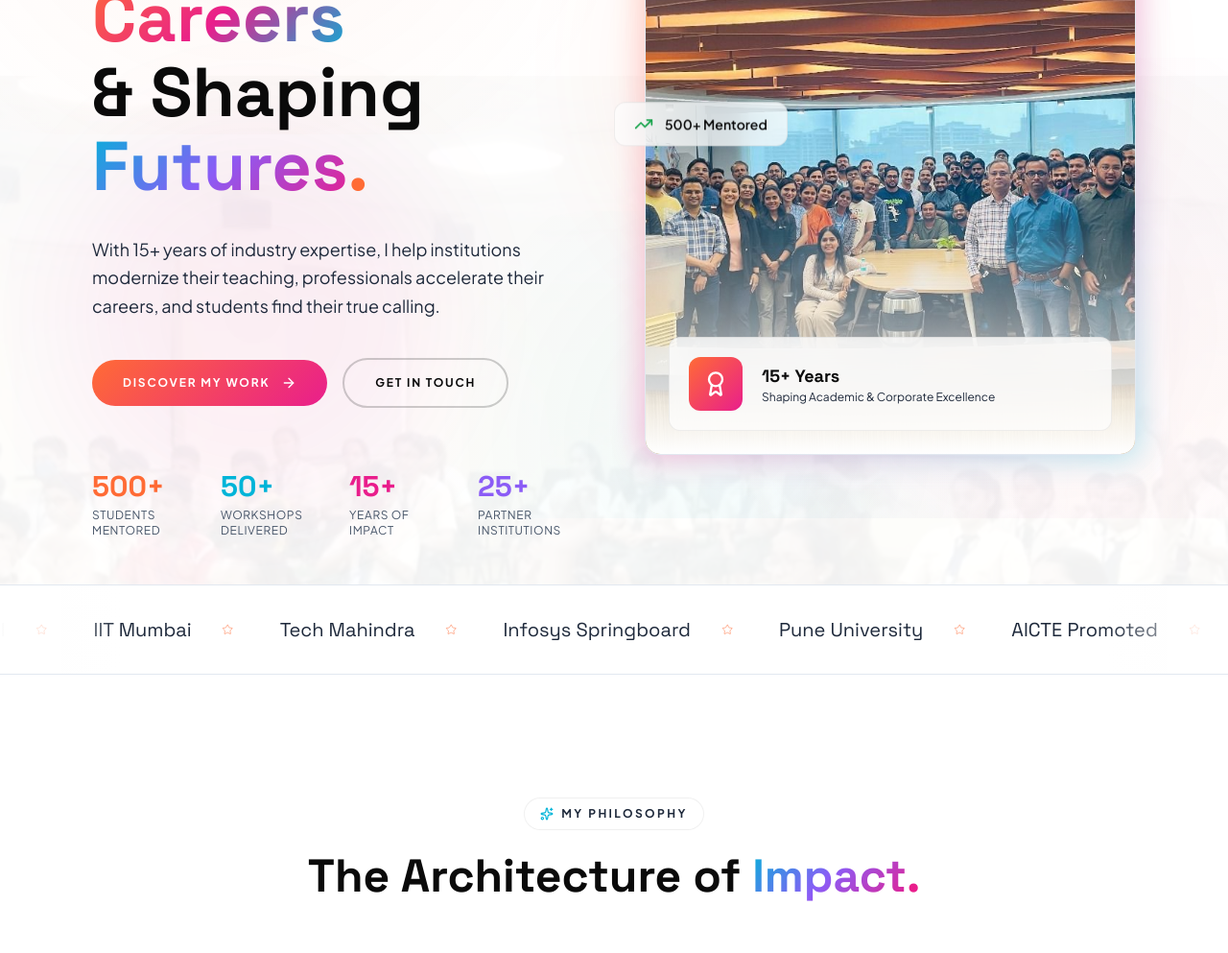
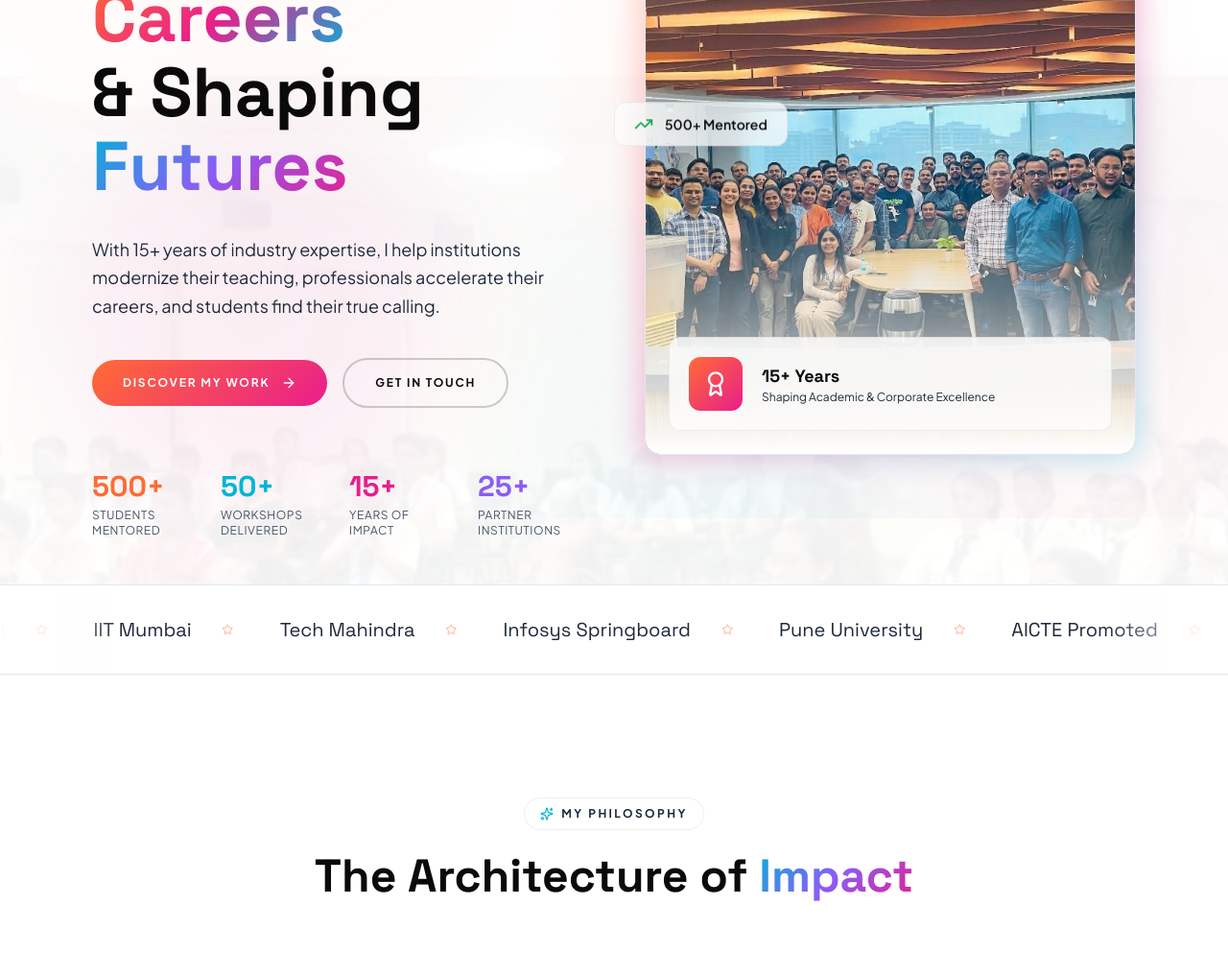
Before and after one commit to shteypandey28-hue/GS-Codebase, a React (Vite) app: page / in a window 1280 px wide. Shown: the part 260-1253 px from the top of the page at 96% size. Built offline with nearby package versions, Linux system fonts and the light colour scheme.

Commit message:
Fix: removed decorative dots from all section headings and hero titles

```diff
--- a/src/components/HeroBanner.jsx
+++ b/src/components/HeroBanner.jsx
@@ -41,7 +41,6 @@ export default function HeroBanner({ title, subtitle, image, accentColor = 'flam
           </div>
           <h1 className="font-display text-5xl md:text-7xl lg:text-8xl font-bold text-text-primary tracking-tight leading-[1.05]">
             {title}
-            <span className="gradient-text-vibrant">.</span>
           </h1>
         </motion.div>
       </div>
--- a/src/pages/Home.jsx
+++ b/src/pages/Home.jsx
@@ -105,7 +105,6 @@ export default function Home() {
               <span className="gradient-text-vibrant">Careers</span>
               <br />& Shaping{' '}
               <span className="gradient-text-cool">Futures</span>
-              <span className="text-flame">.</span>
             </motion.h1>
 
             <motion.p variants={fadeUp} className="text-lg text-text-secondary mb-10 max-w-lg leading-relaxed">
@@ -229,7 +228,6 @@ export default function Home() {
             <motion.h2 variants={fadeUp} className="font-display text-4xl lg:text-5xl font-bold text-text-primary">
               The Architecture of{' '}
               <span className="gradient-text-cool">Impact</span>
-              <span className="text-magenta">.</span>
             </motion.h2>
           </div>
 
@@ -298,7 +296,6 @@ export default function Home() {
             <motion.h2 variants={fadeUp} className="font-display text-4xl lg:text-5xl font-bold text-text-primary">
               Core{' '}
               <span className="gradient-text-warm">Expertise</span>
-              <span className="text-flame">.</span>
             </motion.h2>
           </div>
 
```
